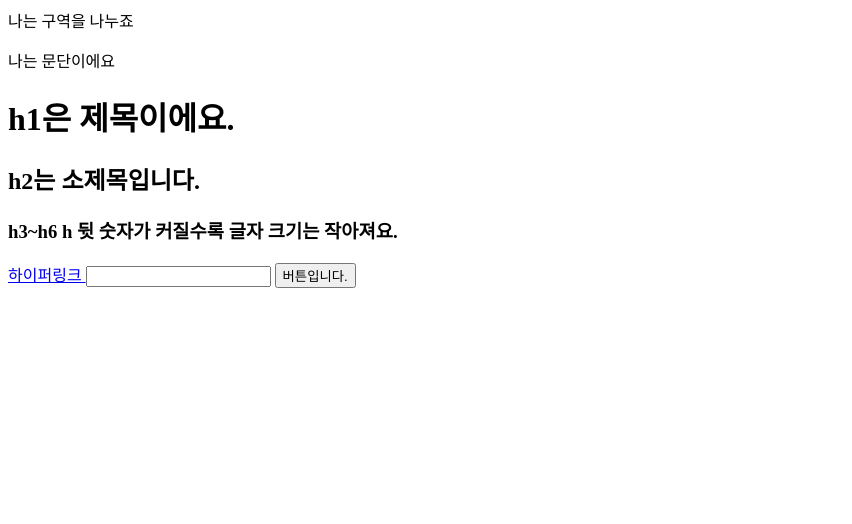
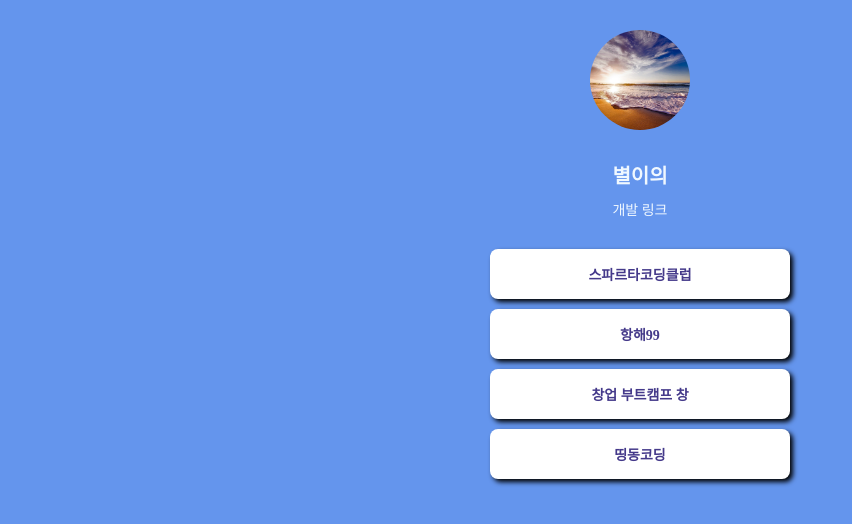
Before and after one commit to yongsikhan61/mypage, a plain HTML site: page index.html in a window 1280 px wide. Shown: the whole page, without its empty margins (0-852 px from the left). Drawn offline with Linux system fonts and the light colour scheme; a web font is replaced by a local one.

Commit message:
Update index.html

```diff
--- a/index.html
+++ b/index.html
@@ -6,16 +6,99 @@
     <meta property="og:image" content="hys61.jpg">
     <script type="text/javascript" src="https://s3.ap-northeast-2.amazonaws.com/materials.spartacodingclub.kr/free/sparta.js"></script>
     <title>별이의 - 개발 링크</title>
+
+    <style>
+
+        @import url('https://cdn.jsdelivr.net/gh/orioncactus/pretendard/dist/web/static/pretendard.css');
+        * {
+            font-family: "Pretendard",serif;
+        }
+
+        body {
+            background-color: cornflowerblue;
+        }
+        .profile{
+            width: 100px;
+            height: 100px;
+
+            border-radius: 100%;
+
+            background-image: url('hys61.jpg');
+            background-position: center;
+            background-size: cover;
+
+        }
+        .main{
+            color: aliceblue;
+            font-size: 20px ;
+
+            margin-top: 30px;
+            margin-bottom: 10px;
+
+        }
+        .sub{
+            color: aliceblue;
+            font-size: 14px ;
+            margin-top: 0px;
+            margin-bottom: 30px;
+
+        }
+        .wrap{
+
+            width: 300px;
+            margin: 30px auto 0px auto;
+
+            display: flex;
+            flex-direction: column;
+            justify-content: center;
+            align-items: center;
+        }
+        .wrap > a{
+            width: 300px;
+            height: 50px;            ;
+
+            background-color: white;
+            border-radius: 8px;
+
+            margin-bottom: 10px;
+
+            font-size: 14px;
+            font-weight: bold;
+            color: #44398A;
+
+            display: flex;
+            flex-direction: column;
+            justify-content: center;
+            align-items: center;
+
+            text-decoration: none;
+            box-shadow: 3px 3px 5px 0px black;
+
+
+        }
+
+        .wrap a:hover{
+            background-color: #f2f2f2;
+            font-size: 20px;
+
+        }
+    </style>
 </head>
 <body>
-    <div>나는 구역을 나누죠</div>
-    <p>나는 문단이에요</p>
-    <h1>h1은 제목이에요.</h1>
-    <h2>h2는 소제목입니다.</h2>
-    <h3>h3~h6 h 뒷 숫자가 커질수록 글자 크기는 작아져요. </h3>
-    <a href="https://www.naver.com/"> 하이퍼링크 </a>
-    <input type="text">
-    <button>버튼입니다.</button>
+    <div class="wrap">
+        <div class="profile"> </div>
+        <h1 class="main">별이의</h1>
+        <p class="sub"> 개발 링크 </p>
+
+
+        <a target="_blank" href="https://spartacodingclub.kr/">스파르타코딩클럽</a>
+        <a target="_blank" href="https://hanghae99.spartacodingclub.kr/">항해99</a>
+        <a target="_blank" href="https://chang.spartacodingclub.kr/">창업 부트캠프 창</a>
+        <a target="_blank" href="https://ddingdong.spartacodingclub.kr/">띵동코딩</a>
+
+    </div>
+
+
 
 </body>
 </html>
```
